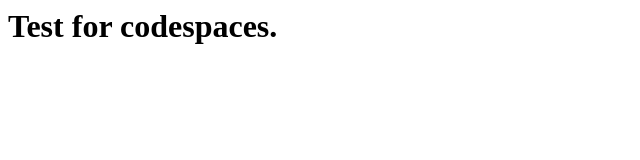
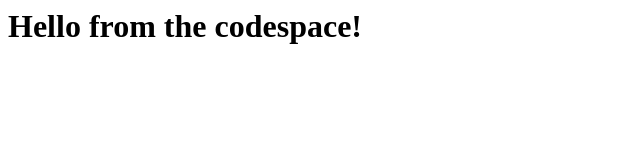
Before and after one commit to Athinarayanan15/skills-code-with-codespaces, a plain HTML site: page index.html in a window 1280 px wide. Shown: the whole page, without its empty margins (0-640 px from the left). Drawn offline with Linux system fonts and the light colour scheme.

Commit message:
Adding hello from the codespace!

```diff
--- a/index.html
+++ b/index.html
@@ -1,3 +1,3 @@
 <html>
-  <h1>Test for codespaces.</h1>
+  <h1>Hello from the codespace!</h1>
 </html>
```
